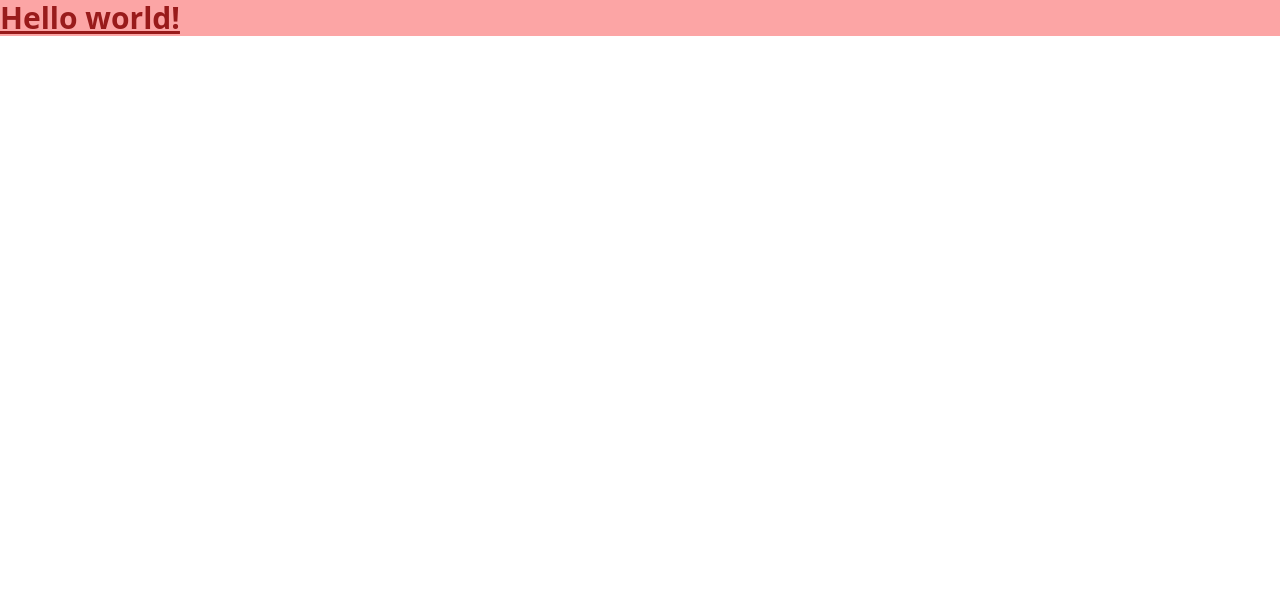
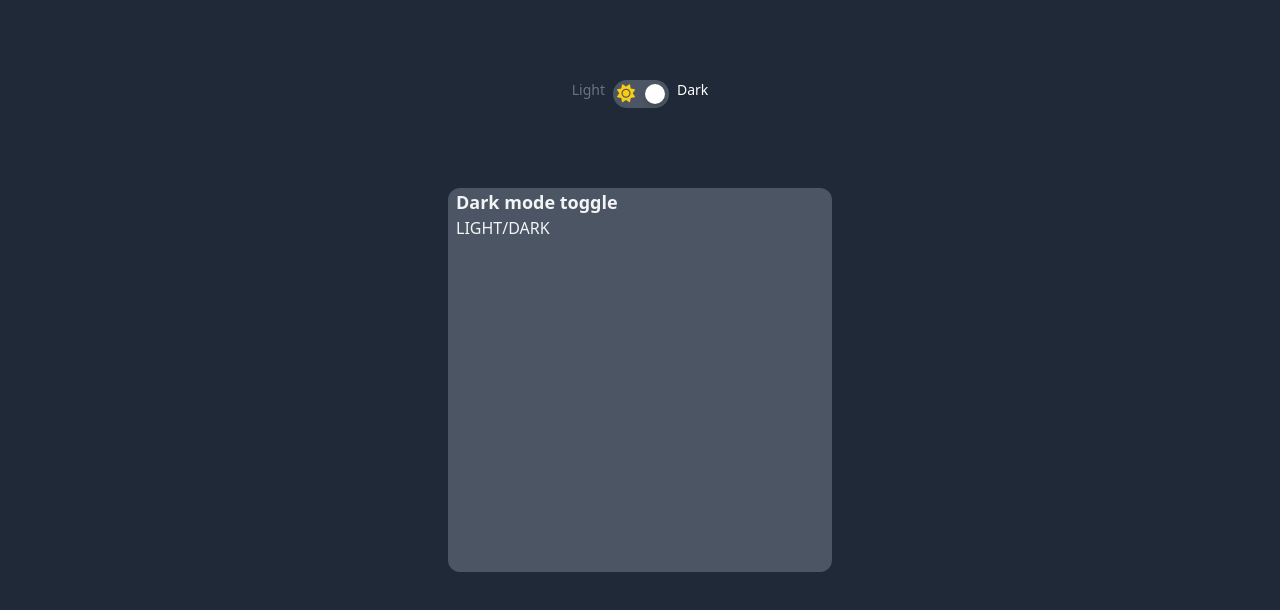
Before and after one commit to clepverse/dark-light-mode-tailwindcss-alpinejs, a website: page src/index.html in a window 1280 px wide. Drawn offline with Linux system fonts and the light colour scheme.

Commit message:
DarkMode toggle layout tailwindcss body Class

```diff
--- a/src/index.html
+++ b/src/index.html
@@ -1,13 +1,47 @@
 <!DOCTYPE html>
-<html>
+<html lang="en">
   <head>
     <meta charset="UTF-8" />
+    <meta http-equiv="X-UA-Compatible" content="IE=edge" />
     <meta name="viewport" content="width=device-width, initial-scale=1.0" />
     <link href="/dist/output.css" rel="stylesheet" />
+    <title>Dark Mode toggle</title>
   </head>
-  <body>
-    <h1 class="text-3xl font-bold underline bg-red-300 text-red-800">
-      Hello world!
-    </h1>
+  <body class="antialiased dark">
+    <div
+      class="min-h-screen text-gray-800 bg-white dark:bg-gray-800 dark:tex-gray-100"
+    >
+      <!-- Início do flex container -->
+      <div class="flex flex-col items-center m-auto max-w-5xl pt-20">
+        <div class="flex justify-center item-center space-x-2">
+          <span class="text-sm text-gray-800 dark:text-gray-500">Light</span>
+          <label
+            for="toggle"
+            class="w-14 h-7 flex items-center bg-gray-300 rounded-full p-1 cursor-pointer duration-300 ease-in-out dark:bg-gray-600 justify-between"
+          >
+            <i class="fas fa-sun text-lg text-yellow-400"></i>
+            <i class="fas fa-moon text-gray-700"></i>
+            <div
+              class="toggle-dot bg-white w-5 h-5 rounded-full shadow-md transform duration-300 ease-in-out dark:translate-x-7 absolute"
+            ></div>
+          </label>
+          <span class="text-sm text-gray-400 dark:text-white">Dark</span>
+          <input id="toggle" type="checkbox" class="hidden" />
+        </div>
+        <!-- Teste -->
+        <div
+          class="flex flex-col w-96 h-96 bg-gray-300 text-gray-800 dark:bg-gray-600 dark:text-gray-100 mt-20 rounded-xl pl-2"
+        >
+          <h1 class="text-lg font-semibold">Dark mode toggle</h1>
+          <p class="text-md">LIGHT/DARK</p>
+        </div>
+      </div>
+    </div>
+
+    <!-- Font Awesome -->
+    <script
+      src="https://kit.fontawesome.com/6c32633a00.js"
+      crossorigin="anonymous"
+    ></script>
   </body>
 </html>
```
Also changed, not shown: dist/output.css.
